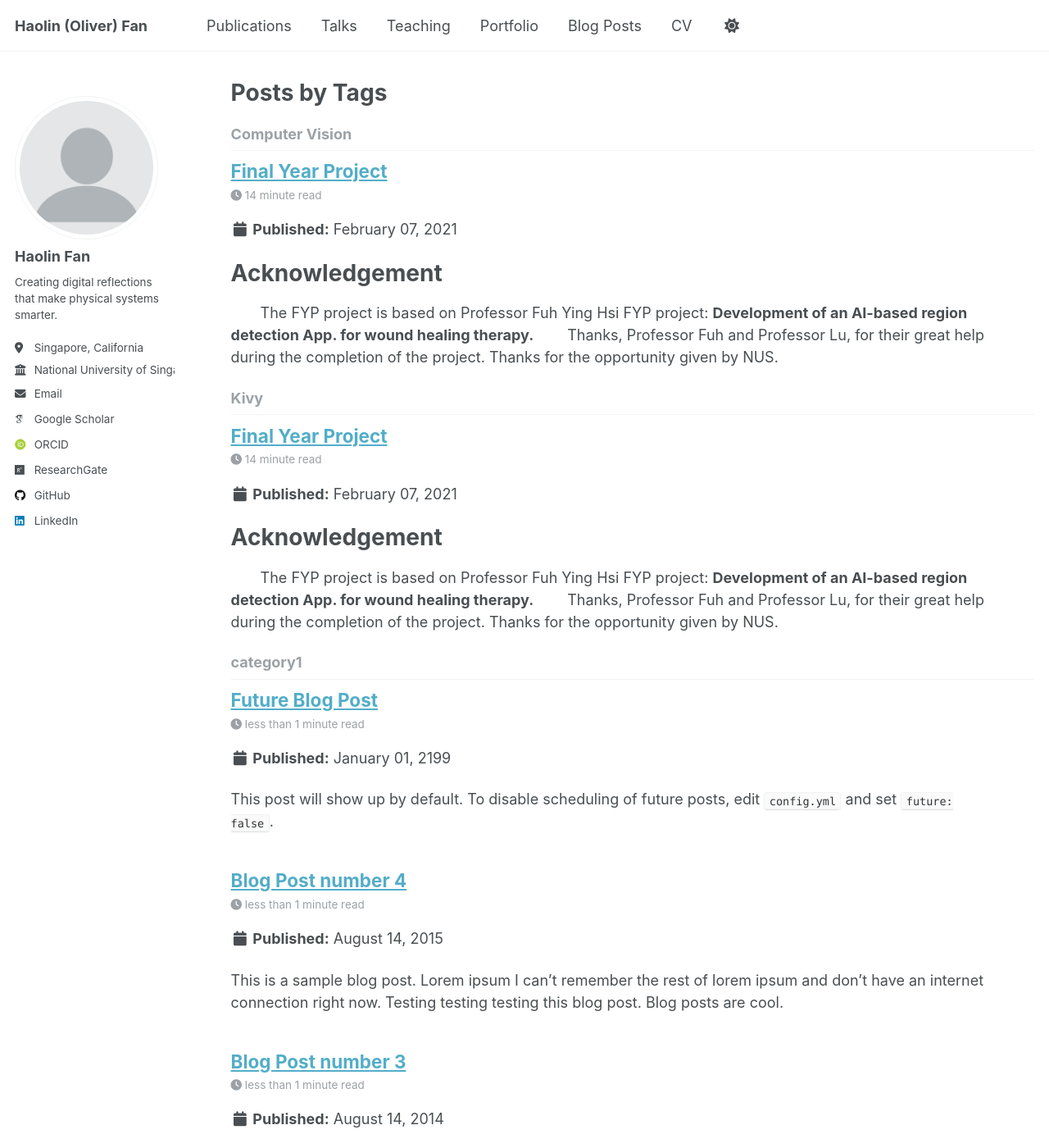
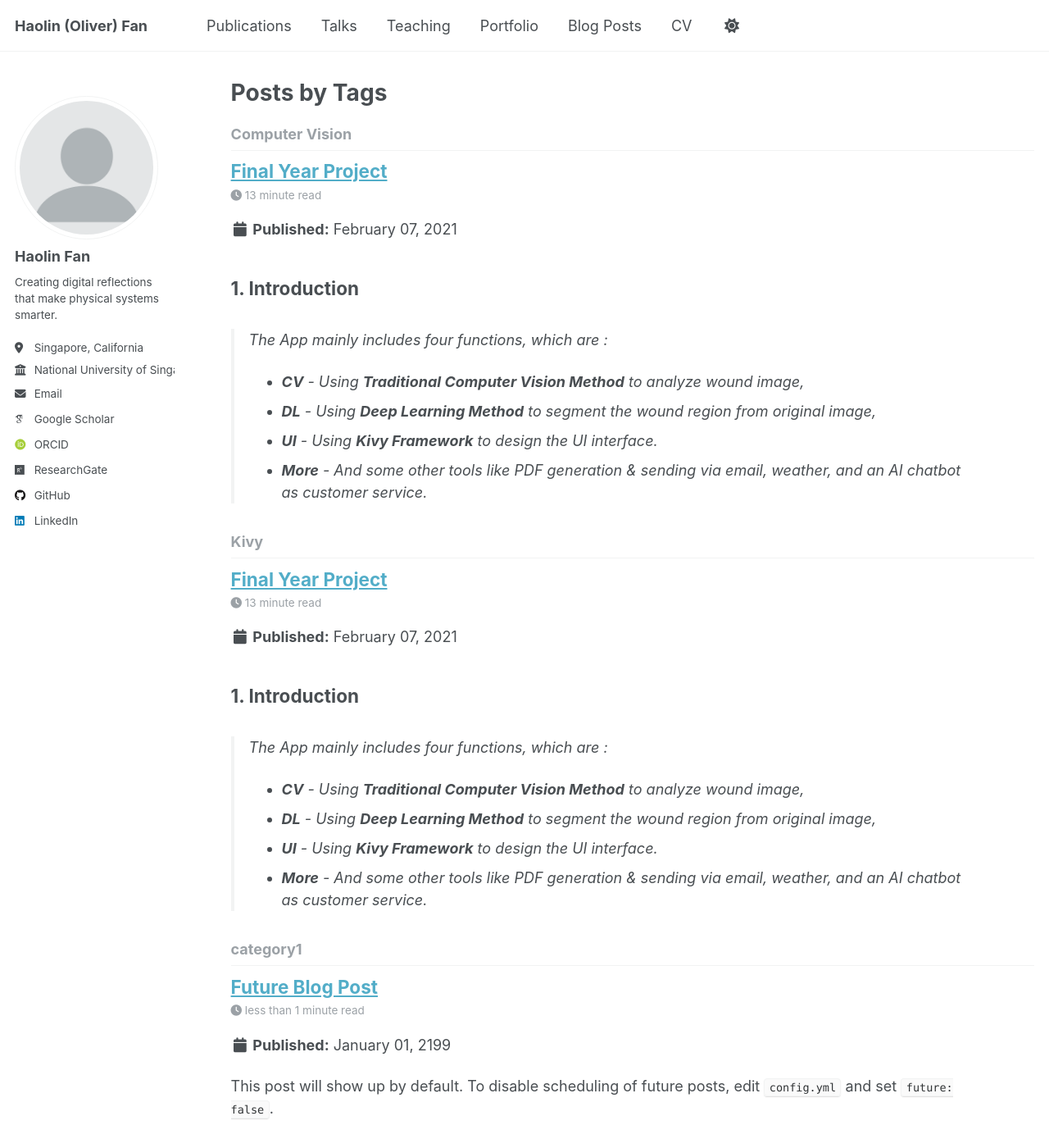
Before and after one commit to FHL1998/FHL1998.github.io, a Jekyll site: the page built from _pages/tag-archive.html, in a window 1280 px wide and 1400 px high. Shown: the whole window at 82% size. Built offline with Jekyll 4.4.1, drawn with Linux system fonts in a browser that asks for light colours; some web fonts are replaced; some of the changed lines change nothing that is shown.

Commit message:
Update 2012-08-14-blog-post-1.md

````diff
--- a/_posts/2012-08-14-blog-post-1.md
+++ b/_posts/2012-08-14-blog-post-1.md
@@ -6,14 +6,6 @@
   - Kivy
   - Computer Vision
 ---
-
-# Acknowledgement
-　　The FYP project is based on Professor Fuh Ying Hsi FYP project: **Development of an AI-based region detection App. for wound healing therapy.**
-　　Thanks, Professor Fuh and Professor Lu, for their great help during the completion of the project. Thanks for the opportunity given by NUS.
-
-
-# Record For Using Wound Analysis App
-　　This passage is written to introduce the function of the FYP application.
 
 ## 1. Introduction
 > The App mainly includes four functions, which are :
@@ -29,84 +21,74 @@
 
 ### 2.1 Login Module
 <video width="400" height="680" controls>
-<source src="login_module.mp4">
+<source src="/FHL1998.github.io/images/login_module.mp4">
 </video>
 
 ### 2.2 Wound Analysis System Based on OpenCV
 
 #### Patient Creation & Wound Image Analysis by OpenCV
 <video width="400" height="680" controls>
-<source src="patient_creation.mp4">
+<source src="/FHL1998.github.io/images/patient_creation.mp4">
 </video>
 
 #### Report Sent via E-mail
 <video width="700" height="400" controls>
-<source src="email_send.mp4">
+<source src="/FHL1998.github.io/images/email_send.mp4">
 </video>
 
 #### Patient History Query
 <video width="400" height="680" controls>
-<source src="patient_history.mp4">
+<source src="/FHL1998.github.io/images/patient_history.mp4">
 </video>
 
 ### 2.3 Wound Analysis System Based on Deep Learning
 
 <video width="400" height="680" controls>
-<source src="wound_segmentation.mp4">
+<source src="/FHL1998.github.io/images/wound_segmentation.mp4">
 </video>
 
 ### 2.4 Other Functions Covered by App
 
 <video width="400" height="680" controls>
-<source src="other_functions.mp4">
+<source src="/FHL1998.github.io/images/other_functions.mp4">
 </video>
-
-
-
 
 ## 3. Login Verification: Updated at 2020/02/19
 *Version 0.1.0*
 > The current login page is just an empty shell with no specific functions, while the aim is to use Google authorization to achieve the function of signing up and signing in.
 
-　　The User is supposed to type the username and corresponding password to log in to the app, the eye icon on the right can be clicked to hide the password and the UI interface is illustrated as below:
+　　The User is supposed to type the username and corresponding password to log in to the app. The eye icon on the right can be clicked to hide the password, and the UI interface is illustrated as below:
 
-![UI Interface for Login Page](login.png)
+![UI Interface for Login Page](/FHL1998.github.io/images/login.png)
 ### 3.1 Login Page
-#### Updated at 2020/02/18
 - **Integration & Optimization of Functions such as Style Replacement** - Add the original application style setting function to the setting page.
 - **Optimized Realization of Login Function** - The original login interface has only been designed for the interface. This update adds the back-end database to realize the login function. At the same time, third-party logins such as GitHub and Facebook should be considered to simplify the database structure and load. The existing interface is shown in the figure below. The user icon in the upper left corner can create and store a new user. At the same time, this page can jump to the password recovery interface to provide password recovery services for registered users.
+- **Add Verification or Error Prompt** - Added prompts for incorrect types, including incorrect password, input user does not exist, etc. Set the login button to the Progress Button to optimize the interface design and user experience. The detailed demo is shown below:
+![Verification or Error Prompt--Version 0.1.0](/FHL1998.github.io/images/login_update.gif)
 
-- **Add Verification or Error Prompt** - Added prompts for incorrect types, including incorrect password, input user does not exist, etc. Set the login button to Progress Button to optimize the interface design and user experience. The detailed demo is shown below:
-![Verification or Error Prompt--Version 0.1.0](login_update.gif)
-
-#### Updated at 2020/02/25
-- **Optimization of Textfield** -Adjust the position of the icon on the right of the textfield, design a new FloatLayout to adjust the icon on the right to the textfield, beautify the design, and increase the user's operability.
-![UI Interface for Login Page--Updated](login_update.png)
+- **Optimization of Textfield** -Adjust the icon's position on the right of the textfield, design a new FloatLayout to adjust the icon on the right to the textfield, beautify the design, and increase the user's operability.
+![UI Interface for Login Page--Updated](/FHL1998.github.io/images/login_update.png)
 
 - **Optimization of Page Layout** -Move the password recovery page to the Toolbar to reduce the layout items of the login page. Its icon is shown in the figure below. Click to jump to the password recovery page.
-![Icon Button for Password Retrieve](password_retrieve_icon.png)
+![Icon Button for Password Retrieve](/FHL1998.github.io/images/password_retrieve_icon.png)
 
 - **Optimization of E-mail Typing** -Add a list to visit the created users. Activate the form column at the bottom by clicking the button to the right of the first textfield. Further, the user can click the corresponding user name to automatically fill it in the first textfield, simplifying the cumbersome login required.
-![Auto Fill the Textfield ](user_list.gif)
+![Auto Fill the Textfield ](/FHL1998.github.io/images/user_list.gif)
 
-- **Added Remember User Option** -In order to reduce the tedious operation of entering a password every time a user logs in to the application, this update uses Checkbox to change the value of Remember (BOOLEAN) in the database, so that logged-in users can use this option to avoid repeated password input. On this basis, the corresponding user login password can be automatically filled in by double-clicking the text box in the password field. The updated page is shown below:
-![Added Remember User Option](remember_checkbox.png)
+- **Added Remember User Option** -To reduce the tedious operation of entering a password every time a user logs in to the application, this update uses Checkbox to change the value of Remember (BOOLEAN) in the database, so that logged-in users can use this option to avoid repeated password input. On this basis, the corresponding user login password can be automatically filled in by double-clicking the text box in the password field. The updated page is shown below:
+![Added Remember User Option](/FHL1998.github.io/images/remember_checkbox.png)
 
-#### Updated at 2020/03/02
 - **Adding Login Via GitHub** -Users can log in through their personal GitHub account, reducing the time it takes to register a new account. If you successfully log in through your GitHub account, record the GitHub value (BOOLEAN) as True in the database. On this basis, the password reset option of the personal page is optimized: if you log in through GitHub, the password change function will be invalid, and the user needs to go to the official GitHub website to update or reset the password.
-![Login Via Github](github.png)
-
+![Login Via Github](/FHL1998.github.io/images/github.png)
 
 
 ### 3.2 User Register Page
-#### Updated at 2020/02/17
 　　The addition of the user registration function allows it to create new user personal information based on the user's name and the email address that the user fills in. After completing the creation, you can return to the login page to log in. And the UI interface is illustrated in the figure below:
-![UI Interface for Register Page](register.png)
+![UI Interface for Register Page](/FHL1998.github.io/images/register.png)
 
 ### 3.3 Password Retrieve Page
-#### Updated at 2020/02/18
-　　This function is designed to account for the possibility of users forgetting their passwords. To retrieve and reset the password, users enter the email used during registration and then log in. The design of its interface is shown in the figure below.
-![UI Interface for Retrieve Page](retrieve.png)
+　　This function accounts for the possibility of users forgetting their passwords. To retrieve and reset the password, users enter the email used during registration and then log in. The design of its interface is shown in the figure below.
+![UI Interface for Retrieve Page](/FHL1998.github.io/images/retrieve.png)
 
 
 
@@ -114,10 +96,10 @@
 > The app is designed to store patients' information via SQLite, which is Python's built-in database.
 
 　　The user can click the **Adding** button on the navigation drawer to jump to the specified page, as demonstrated in the figure below.
-![UI Interface for Adding Patient Page](add.png)
+![UI Interface for Adding Patient Page](/FHL1998.github.io/images/add.png)
 
 　　The required information is the Patient's Name, Age, Gender, and Creation Date. You can choose the creation date using the date picker, where you should double-click the icon button.
-![Double Click To Activate DatePicker](datepicker.gif)
+![Double Click To Activate DatePicker](/FHL1998.github.io/images/datepicker.gif)
 
 　　Meanwhile, this page can be skipped directly and jump to **Upload Page** or **Home**.
 　　At present, the data is collected in a database. I am considering using Firebase to replace it in further work, as Firebase can reduce the burden on local storage.
@@ -126,16 +108,12 @@
 > You can get to the home page after creating patient information. And the tab hint is used to guide the user in activating the navigation drawer. Meanwhile, the chips on the bottom of the home show the related knowledge and skills.
 
 　　The interface of the home page is shown as follows:
-![UI Interface for Home Page](home.png)
+![UI Interface for Home Page](/FHL1998.github.io/images/home.png)
 　　You can use the navigation drawer to jump to the corresponding tab. The unique page implementation is shown in the figure below.
-![Navigation Drawer](navigation.png)
+![Navigation Drawer](/FHL1998.github.io/images/navigation.png)
 
-#### Updated at 2020/02/14
 　　The chips on the Home Page can be clicked, and then you can view the relevant knowledge used in this App through the official website or Wikipedia, such as Python, Kivy, JSON, etc.
-![Chips on Home Page](home_chips.png)
-
-　　The icon button in the right corner of the home page activates the dialog with the QR code, which you can scan to visit this personal blog.
-![QRcode View](qrcode.png)
+![Chips on Home Page](/FHL1998.github.io/images/home_chips.png)
 
 ## 6. Upload Wound Image & Analyze
 
@@ -145,11 +123,10 @@
 
 
 ### 6.1 Camera
-　　The camera function can be achieved by the camera on mobile phone,which can store the picture taken as the format ```"%Y%m%d%H%M%S.png"```,at present the picture is stored in local address,I am considering using cloud-database as well.
+　　The camera function can be achieved by the camera on a mobile phone,which can store the picture taken as the format"%Y%m%d%H%M%S.png".  At present, the image is stored in a local address; I am considering using a cloud database as well.
 
 ### 6.2 Upload Wound Image
 　　Professional doctors will need to upload wound pictures to the database,thus this function aims to pop up a window to choose file from album in mobilephone.
-#### Updated at 2020/03/05
 　　The former format for the user uploaded image is ```"uploadimage/input.png"``` , which is stored at the local address. After optimization, the **COS** is taken into practical account. The new format for the uploaded image is  shown in the code below:
 
 ``` python
@@ -171,18 +148,16 @@
 ### 6.3 Analyze Wound Image
 　　This module is implemented as the application's main function, which can identify the wound contour and analyze the corresponding wound characteristics.
 　　After uploading the picture, the back-end will recognize it and display the uploaded original and processed pictures on the page. On this basis, the corresponding report can be generated and sent to the mailbox. An example usage is demonstrated as follows:
-![Application Example of Image Analysis](analyze.gif)
+![Application Example of Image Analysis](/FHL1998.github.io/images/analyze.gif)
 > Note: If the user clicks the E-mail Button, the application will send an email with an attachment containing **Wound Analysis Report** to the designated mailbox(for example, xxxx@gmail.com).
 
 
 　　A demo of the attachment is shown in the figure below:
-![Wound Analysis Report](wound_report.png)
+![Wound Analysis Report](/FHL1998.github.io/images/wound_report.png)
 
-#### Updated at 2020/02/15
 　　Optimize the file management pop-up window, beautify its appearance, and increase its functional capabilities; the nature of its asynchronous processing and image analysis has not changed.
-![Optimized File Manager](file_manager.png)
+![Optimized File Manager](/FHL1998.github.io/images/file_manager.png)
 
-#### Updated at 2020/03/01
 　　Optimized the source of the patient’s name, age, gender, etc., for wound analysis details. Originally, it was set to determine the patient’s name to obtain detailed information from the analysis. Therefore, only one line of information for the same patient can be displayed. This information has been analyzed in the previous analysis and stored in the patient information of the corresponding patient. Now it has been optimized using the following code. The realization idea is mainly based on the patient's name as the identification, to retrieve the relevant information in the corresponding database and display it in the wound details page and the generated PDF file.
 
 
@@ -204,13 +179,11 @@
 
 The setting of this page is mainly to be able to access the patient's medical records, which can be accessed by clicking the search button in the upper right corner of the Home Page, or by the History option in the Navigation Drawer. After jumping to this page, you can search for the patient's name through the text box above to obtain detailed information about the patient. The page is displayed as follows:
 
-![Patient List](patient_history.png)
+![Patient List](/FHL1998.github.io/images/patient_history.png)
 
-
-#### Updated at 2020/02/26
 - **Search Function Optimization** -This update adds a button click event corresponding to the patient's name on the patient record page. Specifically, clicking the patient's name can access its detailed medical history information. The analyzed medical history can be obtained through the **Swipe Menu** at the bottom of the sliding page. The next step is to add a new medical record modification function, which can be modified according to the doctor's diagnosis. The current medical history interface is shown in the figure:
 
-![Patient List & Detailed Patient Information](patient_history_updated.png)
+![Patient List & Detailed Patient Information](/FHL1998.github.io/images/patient_history_updated.png)
 
 - **Some Details Modification**—When you click on the corresponding patient name within the patient list, the search text field will change to the patient's name, and you can use the icon button on the right side of the text field to delete the current content.
 
@@ -220,7 +193,7 @@
 　　The temperature of the displayed area can be selected by yourself; the default is (Singapore), and the automatic positioning function is to be developed.
 > Note: The Weather function is supported by [OpenWeatherMap API][5]
 
-![Weather In Singapore](weather.gif)
+![Weather In Singapore](/FHL1998.github.io/images/weather.gif)
 　　Meanwhile, the button on the toolbar can go back to home or refresh the widget.
 
 ## 10. Personal Setting
@@ -228,42 +201,38 @@
 
 >The personal setting page now contains a name-change box, where the user can change the user name and avatar. Consider adding a theme replacement function later. The UI interface is illustrated below:
 
-![UI Interface for Personal Setting Page](setting.png)
+![UI Interface for Personal Setting Page](/FHL1998.github.io/images/setting.png)
 
 ###  10.1 Avatar Change
-#### Updated at 2020/02/21
-　　The user can change their avatar by clicking on the current avatar,which will activate the avatar list. The user can also randomly choose one by clicking the image in the image list.
+　　The user can change their avatar by clicking on the current avatar, which will activate the avatar list. The user can also randomly choose one by clicking the image in the image list.
 
-![Avatar List](avatar_list.png)
+![Avatar List](/FHL1998.github.io/images/avatar_list.png)
 
 ###  10.2 Dark Mode
-#### Updated at 2020/02/21
 　　The dark mode is set to meet users' needs in different environments, and the mode can be switched through the switch. The schematic diagram of switching dark mode is shown below:
-![Mode Change](theme-style.png)
+![Mode Change](/FHL1998.github.io/images/theme-style.png)
 
 ###  10.3 Password Visibility
-#### Updated at 2020/02/21
 　　This setting option can be used to set the password's visibility. Currently, this setting is mainly for the login verification interface.
 
 ###  10.4 Password Reset
-#### Updated at 2020/02/21
-　　This function provides a password reset option for users who have successfully logged in. When the old password is inconsistent with the original password, the new password is stored in the corresponding user information in the database. This function also considers using **FireBase** as storage in subsequent iterations of the database. For specific operations, please follow the pop-up prompts and confirm.
-![Password Reset Dialog](password_reset.png)
+　　This function provides a password reset option for successfully logged-in users. When the old password is inconsistent with the original, the new password is stored in the corresponding user information in the database. This function also considers using Firebase as storage in subsequent iterations of the database. For specific operations, please follow the pop-up prompts and confirm.
+![Password Reset Dialog](/FHL1998.github.io/images/password_reset.png)
 
 ###  10.5 Logout Current Account
-　　The logout function will log out of the current login account and jump to the login page. This function provides the application with the ability to independently use multiple accounts and stores user information separately.
+　　The logout function will log out of the current login account and jump to the login page. This function allows the application to independently use multiple accounts and stores user information separately.
 
 ## 11. Help Page
-　　The help page contains the chatbot, which has the ability to answer questions for the users. The chatbot can answer questions like:
+　　The help page contains a chatbot, which can answer questions for the users. The chatbot can answer questions like:
 - **How are you**
 - **How to upload**
 - **How to use AI**
 - **How to add**
 - **What are you doing**
 　　The figure below shows some example usages of the help page:
-![Sample Questions for Help Page](chatbot.png)
+![Sample Questions for Help Page](/FHL1998.github.io/images/chatbot.png)
 
 
 ## 12. Exit App
 　　To ensure the user's convenience, the application has set up an exit button, and before the user confirms the exit, a pop-up prompt will be displayed to continue. For example, the following GIF shows the specific operation process
-![Exit App Dialog](exit.gif)
+![Exit App Dialog](/FHL1998.github.io/images/exit.gif)
````
